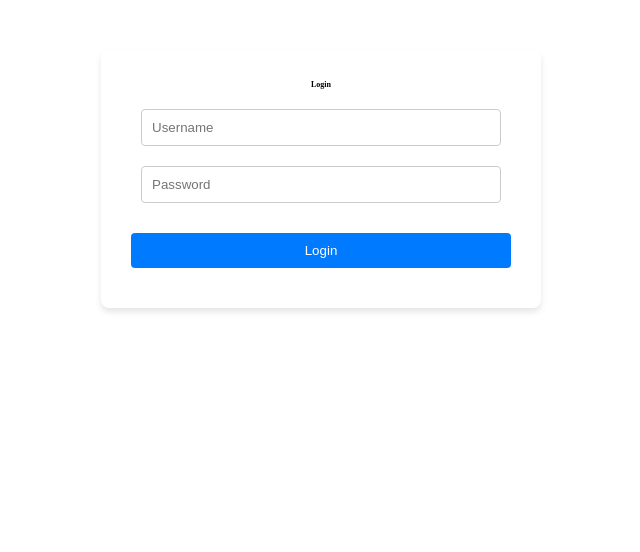
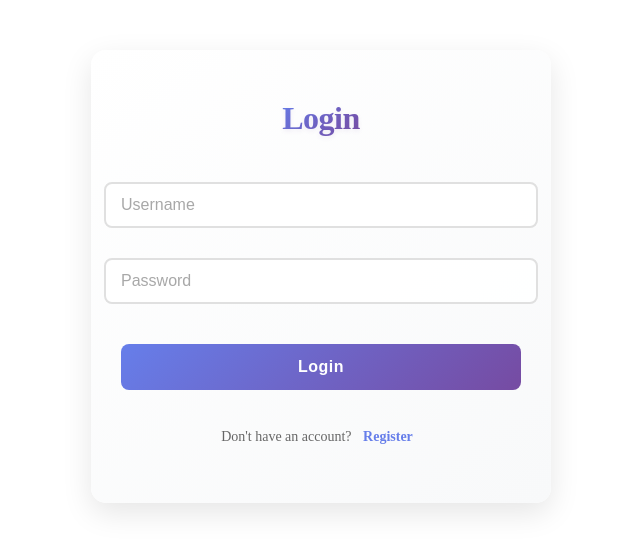
Before and after one commit to MagnusCurse/coding-learning, a React (Vite) app in the folder django-react-movies-recommender-project/frontend/: page /login in a window 1280 px wide. Shown: the top 552 px of the page, without its empty margins (319-959 px from the left). Built offline with nearby package versions, Linux system fonts and the light colour scheme; no server answers; what fizzy-ui-utils would draw is missing.

Commit message:
completed the logout method, improved the login and register interfaces

```diff
--- a/django-react-movies-recommender-project/frontend/src/components/Form.jsx
+++ b/django-react-movies-recommender-project/frontend/src/components/Form.jsx
@@ -1,10 +1,11 @@
 import { useState } from "react"; // In React, useState is a Hook that allows functional components to have state.
+import { useNavigate } from "react-router-dom"; // useNavigate is a Hook for programmatic navigation.
 // It enables components to manage and update local state without needing a class component.
 import api from "../api";
-import { useNavigate } from "react-router-dom"; // useNavigate is a Hook for programmatic navigation.
+import LoadingIndicator from "./LoadingIndicator";
 import { ACCESS_TOKEN, REFRESH_TOKEN } from "../constants";
 import "../styles/Form.css"
-import LoadingIndicator from "./LoadingIndicator";
+
 
 function Form({ route, method }) {
     // state: The current state value.  setState: A function that updates the state.  initialValue: The initial value of the state
@@ -14,6 +15,9 @@ function Form({ route, method }) {
     const navigate = useNavigate();
 
     const name = method === "login" ? "Login" : "Register";
+
+    const oppositeMethod = method === "login" ? "register" : "login";
+    const oppositeRoute = method === "login" ? "/register" : "/login";
 
     const handleSubmit = async (e) => {
         setLoading(true);
@@ -44,7 +48,7 @@ function Form({ route, method }) {
                 className="form-input"
                 type="text"
                 value={username}
-                // Update the username state on change.
+                // update the username state on change.
                 onChange={(e) => setUsername(e.target.value)} // when the value change, the username will be seted
                 placeholder="Username"
             />
@@ -60,6 +64,19 @@ function Form({ route, method }) {
             <button className="form-button" type="submit">
                 {name}
             </button>
+
+            {/* Add toggle between login/register */}
+            <p className="toggle-text">
+                {method === "login"
+                    ? "Don't have an account? "
+                    : "Already have an account? "}
+                <span
+                    className="toggle-link"
+                    onClick={() => navigate(oppositeRoute)}
+                >
+                    {oppositeMethod.charAt(0).toUpperCase() + oppositeMethod.slice(1)}
+                </span>
+            </p>
         </form>
     );
 }
--- a/django-react-movies-recommender-project/frontend/src/components/MovieHeader.jsx
+++ b/django-react-movies-recommender-project/frontend/src/components/MovieHeader.jsx
@@ -2,12 +2,16 @@ import "../styles/MovieHeader.scss";
 import "../styles/MovieSlider.scss"
 import { useState, useEffect } from "react";
 import api from "../api";
+import { ACCESS_TOKEN, REFRESH_TOKEN } from "../constants";
 import React, { useRef } from 'react';  // Add this at the very top of your file
 import 'flickity/css/flickity.css'; // Import Flickity CSS
 import Flickity from 'flickity';   // Import Flickity JS
+import { Link } from 'react-router-dom';
+import { useNavigate } from 'react-router-dom';
 
 function MovieHeader() {
-    const [searchTerm, setSearchTerm] = useState("")
+    const [searchTerm, setSearchTerm] = useState("");
+    const [showMenu, setShowMenu] = useState(false);
     const [recommendations, setRecommendations] = useState([]);
 
     const flickityRef = useRef(null);
@@ -80,12 +84,25 @@ function MovieHeader() {
         }
     }
 
+    const handleLogout = async () => {
+        try {
+            localStorage.removeItem(ACCESS_TOKEN);
+            localStorage.removeItem(REFRESH_TOKEN); // remove both tokens from localStorage
+
+            // redirect to login page after logout
+            window.location.href = '/login'; // full page reload to clear state
+        } catch (error) {
+            console.error('Logout failed:', error);
+        }
+    };
+
 
     // function to handle input change
     const handleInputChange = (event) => {
         setSearchTerm(event.target.value);
         // console.log(event.target.value);
     };
+
 
     // function to handle Enter key press
     const handleKeyPress = (event) => {
@@ -194,13 +211,38 @@ function MovieHeader() {
                     <div className="user-profile">
                         {/* Additionally, in JSX, the <img> tag should be self-closing. In HTML, <img> tags can be self-closing,
                         but in JSX (which is what React uses), you need to explicitly close the <img> tag with a / at the end of it, like this: <img />. */}
+
                         <img src="https://randomuser.me/api/portraits/women/63.jpg" alt="" className="user-img" />
                     </div>
-                    <div className="profile-menu">
-                    <svg xmlns="http://www.w3.org/2000/svg" viewBox="0 0 24 24" fill="none" stroke="currentColor" strokeWidth="2" strokeLinecap="round" strokeLinejoin="round" className="feather feather-menu">
-                    <path d="M3 12h18M3 6h18M3 18h18" /></svg>
-                    Menu
-                </div>
+                    <div className="profile-menu-container">
+                        <div
+                            className="profile-menu"
+                            onClick={() => setShowMenu(!showMenu)}
+                        >
+                            <svg xmlns="http://www.w3.org/2000/svg" viewBox="0 0 24 24" fill="none"
+                                stroke="currentColor" strokeWidth="2" strokeLinecap="round"
+                                strokeLinejoin="round" className="feather feather-menu">
+                            <path d="M3 12h18M3 6h18M3 18h18" />
+                            </svg>
+                            Menu
+                        </div>
+
+                        <div className={`profile-menu-options ${showMenu ? 'visible' : ''}`}>
+                            <Link
+                            to="/profile"
+                            className="menu-item"
+                            onClick={() => setShowMenu(false)}
+                            >
+                            Profile
+                            </Link>
+                            <button
+                            className="menu-item"
+                            onClick={handleLogout}
+                            >
+                            Logout
+                            </button>
+                        </div>
+                    </div>
                 </div>
             </div>
 
--- a/django-react-movies-recommender-project/frontend/src/styles/Form.css
+++ b/django-react-movies-recommender-project/frontend/src/styles/Form.css
@@ -4,33 +4,198 @@
   align-items: center;
   justify-content: center;
   margin: 50px auto;
-  padding: 20px;
-  border-radius: 8px;
-  box-shadow: 0 4px 6px rgba(0, 0, 0, 0.1);
+  padding: 40px 30px;
+  border-radius: 15px;
+  background: linear-gradient(145deg, #ffffff, #f8f9fa);
+  box-shadow: 0 10px 30px rgba(0, 0, 0, 0.1);
   max-width: 400px;
+  transform: translateY(0);
+  transition: all 0.3s ease;
+  animation: formEntrance 0.6s cubic-bezier(0.23, 1, 0.32, 1);
+}
+
+.form-container h1 {
+  font-size: 2.0rem;
+  margin-bottom: 30px;
+  color: #2d3748;
+  font-weight: 700;
+  letter-spacing: -0.5px;
+  background: linear-gradient(135deg, #667eea 0%, #764ba2 100%);
+  -webkit-background-clip: text;
+  -webkit-text-fill-color: transparent;
+  text-shadow: 0 2px 4px rgba(118, 75, 162, 0.1);
+}
+
+.form-container:hover {
+  box-shadow: 0 15px 40px rgba(0, 0, 0, 0.15);
+  transform: translateY(-2px);
+}
+
+@keyframes formEntrance {
+  0% {
+    opacity: 0;
+    transform: translateY(20px);
+  }
+  100% {
+    opacity: 1;
+    transform: translateY(0);
+  }
 }
 
 .form-input {
-  width: 90%;
-  padding: 10px;
-  margin: 10px 0;
-  border: 1px solid #ccc;
-  border-radius: 4px;
-  box-sizing: border-box;
+  width: 100%;
+  padding: 12px 15px;
+  margin: 15px 0;
+  border: 2px solid #e0e0e0;
+  border-radius: 8px;
+  background: rgba(255, 255, 255, 0.9);
+  transition: all 0.3s ease;
+  font-size: 16px;
+}
+
+.form-input:focus {
+  outline: none;
+  border-color: #7a9af5;
+  box-shadow: 0 0 15px rgba(122, 154, 245, 0.3);
+  transform: scale(1.02);
+}
+
+.form-input::placeholder {
+  color: #a8a8a8;
+  transition: all 0.3s ease;
+}
+
+.form-input:focus::placeholder {
+  opacity: 0.5;
+  transform: translateX(5px);
 }
 
 .form-button {
-  width: 95%;
-  padding: 10px;
-  margin: 20px 0;
-  background-color: #007bff;
+  width: 100%;
+  padding: 14px;
+  margin: 25px 0 15px;
+  background: linear-gradient(135deg, #667eea 0%, #764ba2 100%);
   color: white;
   border: none;
-  border-radius: 4px;
+  border-radius: 8px;
   cursor: pointer;
-  transition: background-color 0.2s ease-in-out;
+  font-size: 16px;
+  font-weight: 600;
+  letter-spacing: 0.5px;
+  transition: all 0.4s cubic-bezier(0.4, 0, 0.2, 1);
+  position: relative;
+  overflow: hidden;
 }
 
 .form-button:hover {
-  background-color: #0056b3;
+  transform: translateY(-2px);
+  box-shadow: 0 8px 20px rgba(118, 75, 162, 0.3);
 }
+
+.form-button:active {
+  transform: translateY(0);
+  box-shadow: 0 4px 12px rgba(118, 75, 162, 0.3);
+}
+
+.form-button::after {
+  content: '';
+  position: absolute;
+  top: -50%;
+  left: -50%;
+  width: 200%;
+  height: 200%;
+  background: linear-gradient(
+    45deg,
+    transparent 25%,
+    rgba(255, 255, 255, 0.1) 50%,
+    transparent 75%
+  );
+  transform: rotate(45deg);
+  animation: shine 4s infinite;
+}
+
+@keyframes shine {
+  0% {
+    left: -50%;
+  }
+  100% {
+    left: 150%;
+  }
+}
+
+.toggle-text {
+  margin-top: 20px;
+  color: #666;
+  font-size: 14px;
+  text-align: center;
+}
+
+.toggle-link {
+  color: #667eea;
+  cursor: pointer;
+  font-weight: 600;
+  transition: all 0.3s ease;
+  position: relative;
+  display: inline-block;
+  padding: 4px 8px;
+  border-radius: 4px;
+}
+
+.toggle-link:hover {
+  color: #764ba2;
+  transform: translateY(-1px);
+  background: rgba(118, 75, 162, 0.1);
+}
+
+.toggle-link:active {
+  transform: translateY(0);
+}
+
+.toggle-link::after {
+  content: '';
+  position: absolute;
+  bottom: -2px;
+  left: 0;
+  width: 100%;
+  height: 2px;
+  background: currentColor;
+  transform: scaleX(0);
+  transition: transform 0.3s ease;
+}
+
+.toggle-link:hover::after {
+  transform: scaleX(1);
+}
+
+/* Loading indicator animation */
+@keyframes spin {
+  0% {
+    transform: rotate(0deg);
+  }
+  100% {
+    transform: rotate(360deg);
+  }
+}
+
+.loading-indicator {
+  border: 3px solid #f3f3f3;
+  border-top: 3px solid #667eea;
+  border-radius: 50%;
+  width: 24px;
+  height: 24px;
+  animation: spin 1s linear infinite;
+  margin: 20px auto;
+}
+
+/* Error message animation */
+@keyframes shake {
+  0%, 100% { transform: translateX(0); }
+  25% { transform: translateX(5px); }
+  75% { transform: translateX(-5px); }
+}
+
+.form-error {
+  color: #ff4757;
+  animation: shake 0.4s ease;
+  margin: 10px 0;
+}
--- a/django-react-movies-recommender-project/frontend/src/styles/MovieHeader.scss
+++ b/django-react-movies-recommender-project/frontend/src/styles/MovieHeader.scss
@@ -99,3 +99,60 @@
     flex-shrink: 0;
   }
 }
+
+.profile-menu-container {
+  position: relative;
+  cursor: pointer;
+
+  .profile-menu {
+    display: flex;
+    align-items: center;
+    gap: 8px;
+    padding: 8px 12px;
+    transition: background-color 0.2s;
+
+    &:hover {
+      background-color: rgba(255, 255, 255, 0.1);
+    }
+
+    .feather-menu {
+      // Optional icon styling
+      width: 20px;
+      height: 20px;
+    }
+  }
+
+  .profile-menu-options {
+    position: absolute;
+    top: 100%;
+    right: 0;
+    background: white;
+    border-radius: 4px;
+    box-shadow: 0 2px 8px rgba(0, 0, 0, 0.1);
+    overflow: hidden;
+    max-height: 0;
+    transition: max-height 0.3s ease-out;
+    z-index: 1000;
+
+    &.visible {
+      max-height: 200px; // Adjust based on content height
+    }
+
+    .menu-item {
+      display: block;
+      padding: 12px 16px;
+      width: 100%;
+      text-align: left;
+      background: none;
+      border: none;
+      cursor: pointer;
+      color: #333;
+      text-decoration: none;
+      transition: background-color 0.2s;
+
+      &:hover {
+        background-color: #f5f5f5;
+      }
+    }
+  }
+}
```
Lines whose indentation alone changed are shown as unchanged.
